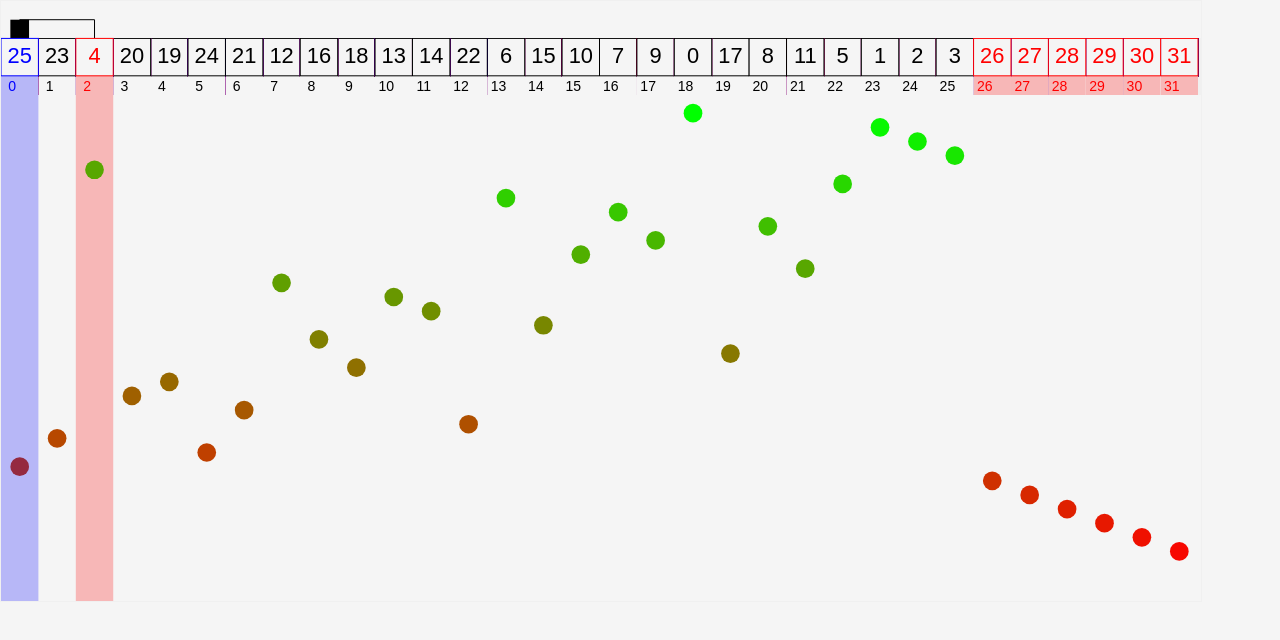
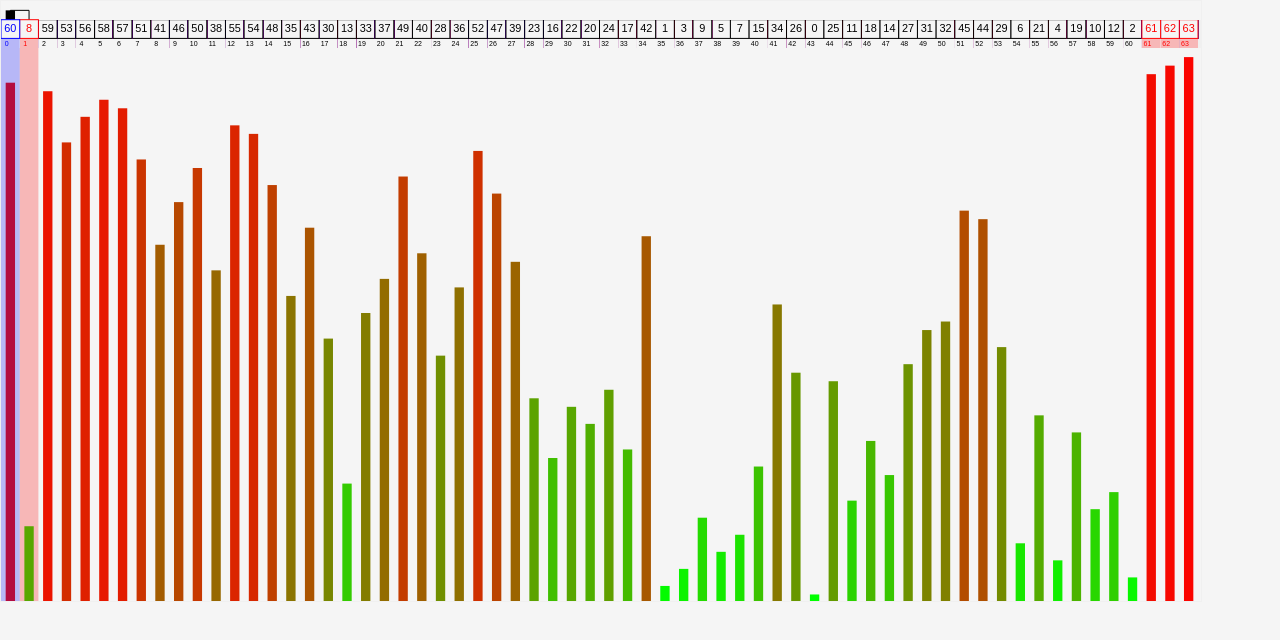
Before and after one commit to n0bode/HeapSort-Algorithm, a plain HTML site: page public/index.html in a window 1280 px wide. Drawn offline with Linux system fonts and the light colour scheme.

Commit message:
Change representation to block

```diff
--- a/public/index.html
+++ b/public/index.html
@@ -53,7 +53,7 @@
       const endColor = new Color(255, 0, 0);
 			const startColor = new Color(0, 255, 0);
 
-			const MAX_VALUE = 32;
+			const MAX_VALUE = 64;
 
       function changeSpeed(speed){
         if (isNaN(speed))
@@ -62,6 +62,7 @@
         console.log(time);
       }
 
+      //Create um random unsort array
 			function genArr(n){
         let arr = [];
 
@@ -106,12 +107,12 @@
         ctx.clearRect(0, mX * 2.5, canvas.offsetWidth, canvas.offsetHeight);
 				for(var xi = 0; xi < arr.length; xi++){
 					var yi = arr[xi];
-					var x = parseInt((xi / arr.length) * (canvas.offsetWidth) / mX) * mX + mX / 2;
-					var y = offsetY + (yi / MAX_VALUE) * (canvas.offsetHeight - mX * 4);
+					var x = parseInt((xi / arr.length) * (canvas.offsetWidth) / mX) * mX + (mX / 4);
+					var y = (1 - (yi + 1) / MAX_VALUE) * (canvas.offsetHeight - offsetY);
 
 					ctx.fillStyle = startColor.lerp(endColor, (yi / MAX_VALUE)).str();
 					ctx.beginPath();
-					ctx.arc(x, y, mX / 4, 0, Math.PI * 2);
+					ctx.fillRect(x, y + offsetY, mX / 2, (canvas.offsetHeight - offsetY) - y);
 					ctx.fill();
 				}
       }
```
